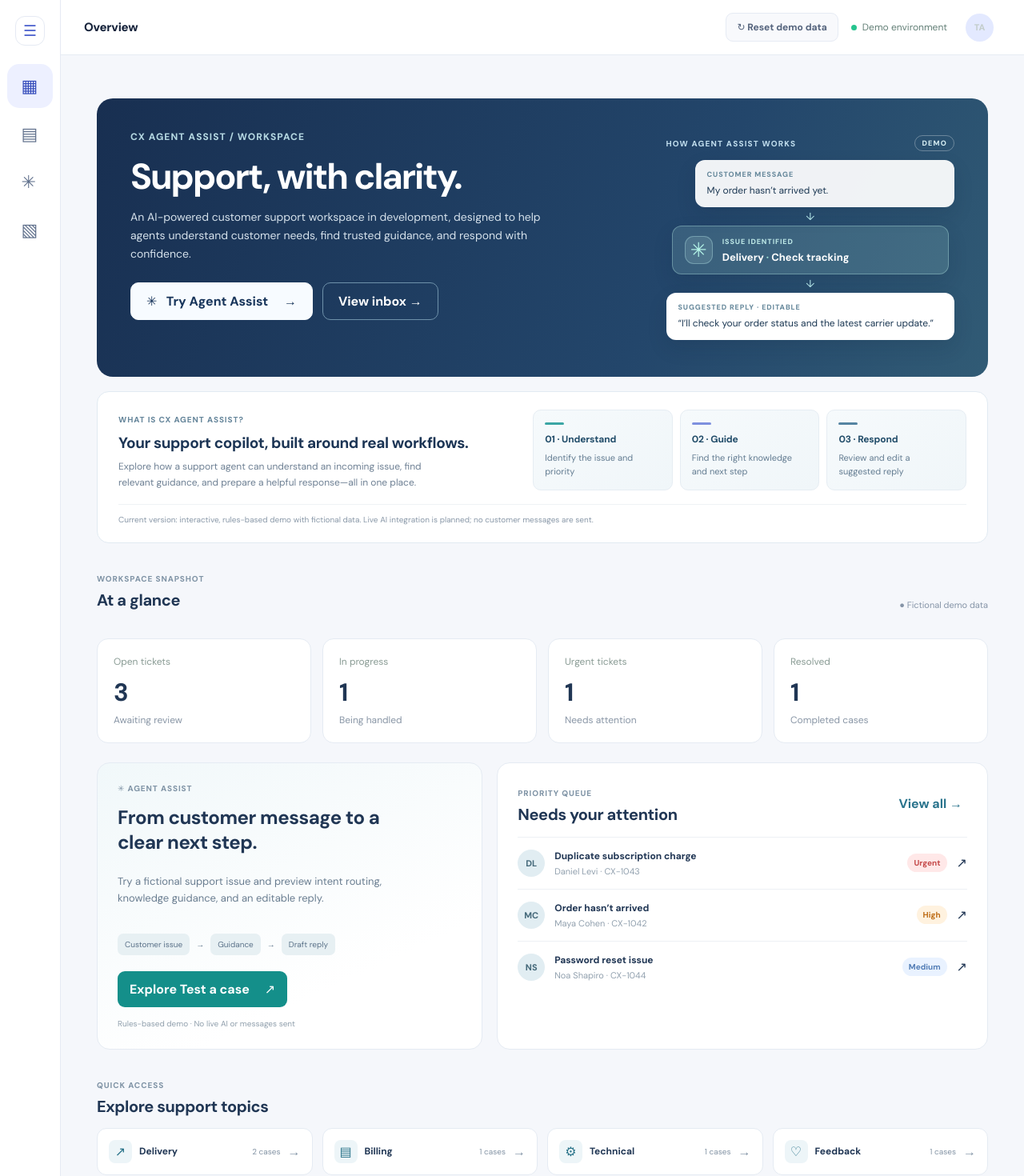
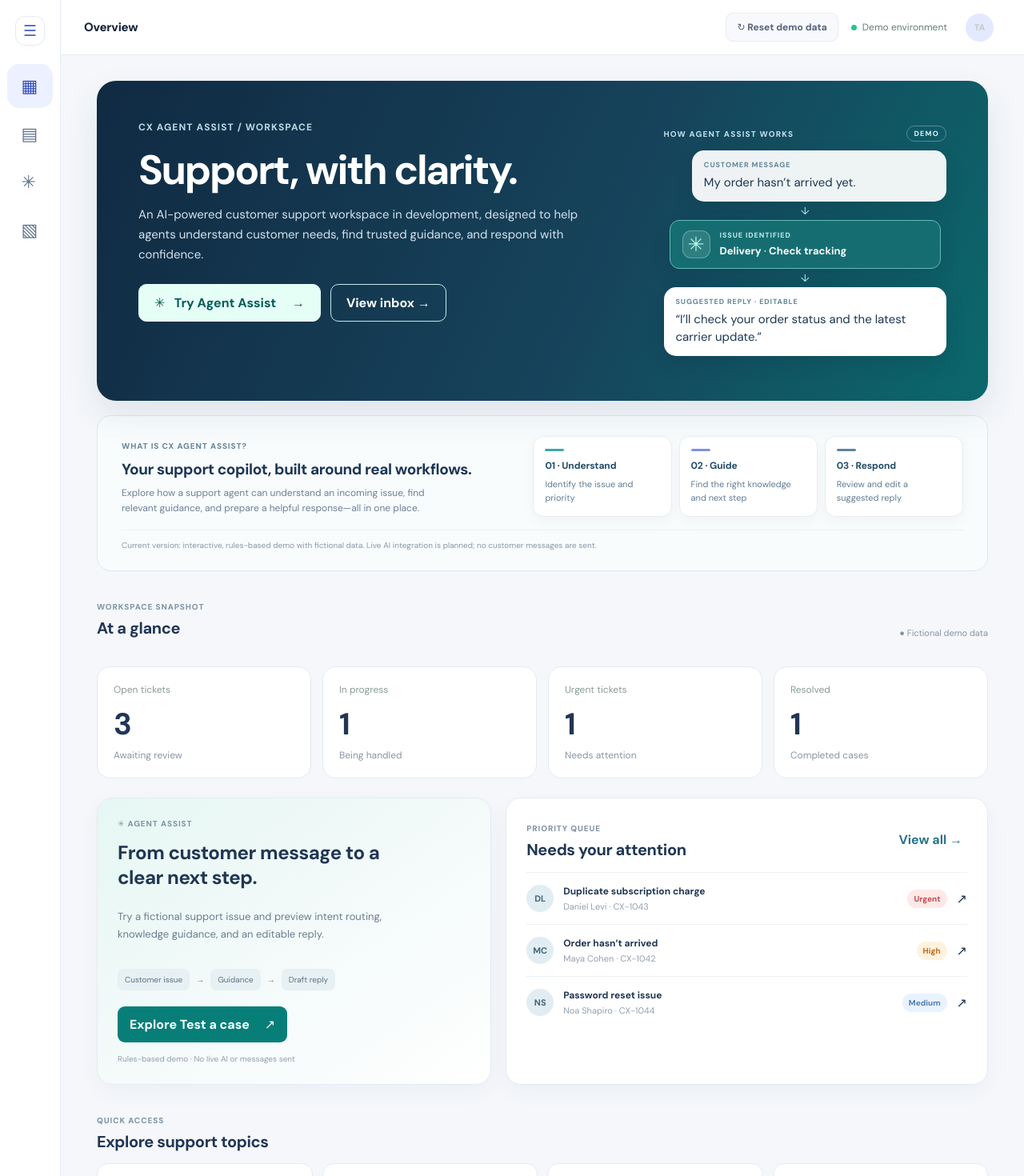
Before and after one commit to tamtam888/CX-Agent-Assist, a React (Vite) app: page / in a window 1280 px wide. Shown: the top 1470 px of the page at 80% size. Built offline with nearby package versions, Linux system fonts and the light colour scheme.

Commit message:
Redesign dashboard hierarchy and make case chat the primary visual workspace

```diff
--- a/src/calm-workspace.css
+++ b/src/calm-workspace.css
@@ -166,3 +166,40 @@
 .cx-workflow-connector{text-align:center;color:#b5e6e9;font-size:13px;line-height:13px}
 @media(max-width:900px){.cx-dashboard-hero-art.cx-hero-workflow{width:min(100%,350px);min-height:245px}}
 @media(max-width:600px){.cx-dashboard-hero-art.cx-hero-workflow{margin:20px 0 0;width:100%;max-width:390px;min-height:auto}.cx-workflow-message,.cx-workflow-insight,.cx-workflow-draft{padding:11px 13px}}
+
+
+/* Visual redesign v2: operational dashboard + conversation-first case lab */
+.cx-dashboard{max-width:1360px!important;padding-top:32px!important}
+.cx-dashboard-hero{background:linear-gradient(115deg,#102a42 0%,#16435b 56%,#0b686c 100%)!important;border-radius:24px!important;min-height:330px!important;padding:46px 52px!important;box-shadow:0 18px 44px #12395119}
+.cx-dashboard-hero h1{font-size:clamp(40px,4vw,58px)!important;max-width:620px}
+.cx-dashboard-hero p{font-size:15px!important;max-width:560px!important}
+.cx-dashboard-hero .cx-welcome-primary{background:#e6fff6!important;color:#075c58!important;border-color:#e6fff6!important}
+.cx-dashboard-hero .cx-welcome-secondary{border-color:#c7e7e5!important}
+.cx-dashboard-hero-art.cx-hero-workflow{width:min(100%,390px)!important}
+.cx-workflow-message,.cx-workflow-draft{border-radius:15px!important}
+.cx-workflow-insight{background:#166d71!important;border-color:#60bdb5!important}
+.cx-product-intro{border-radius:18px!important;background:#f9fcfd!important;border-color:#dce9ed!important;padding:25px 30px!important}
+.cx-product-intro-steps>div{background:#fff!important;border-radius:13px!important;box-shadow:0 5px 15px #1a3a590a}
+.cx-dashboard-metrics>div{border-radius:17px!important;box-shadow:0 8px 25px #16354e0b!important}
+.cx-dashboard-metrics>div strong{font-size:38px!important}
+.cx-dashboard-lower{grid-template-columns:minmax(0,.9fr) minmax(0,1.1fr)!important}
+.cx-ai-entry,.cx-dashboard-queue{border-radius:19px!important;box-shadow:0 9px 27px #173a500b!important}
+.cx-ai-entry{background:linear-gradient(145deg,#e6f7f3,#f6fbfb 60%,#fff)!important}
+.cx-ai-entry>button{background:#087e78!important}
+.cx-dashboard-topic-list button{min-height:65px;border-radius:14px!important}
+.cx-dashboard button:focus-visible,.cx-case-page button:focus-visible{outline:3px solid #40b9b0;outline-offset:3px}
+.cx-case-page{max-width:1500px!important}
+.cx-case-layout{grid-template-columns:minmax(0,.9fr) minmax(0,1.1fr)!important;gap:24px!important;align-items:stretch!important}
+.cx-case-left{display:flex;flex-direction:column;gap:16px}
+.cx-case-layout .cx-case-form{border-radius:20px!important;border:1px solid #dce8ed!important;box-shadow:0 8px 28px #15364e0a!important}
+.cx-chat-preview{position:sticky!important;top:80px!important;border-radius:20px!important;border:1px solid #dce8ed!important;box-shadow:0 12px 36px #12394c12!important}
+.cx-chat-head{background:linear-gradient(100deg,#f3fbf9,#fff)!important;padding:20px!important}
+.cx-chat-head>img{width:56px!important;height:56px!important;border:2px solid #fff;box-shadow:0 3px 12px #16455b1c}
+.cx-chat-head strong{font-size:18px!important}
+.cx-chat-body{min-height:460px!important;background:linear-gradient(#f5f9fb,#f8fbfa)!important;padding:25px!important}
+.cx-chat-customer{background:#dff4ed!important;border-color:#c6e9de!important;max-width:84%!important}
+.cx-chat-agent>div{box-shadow:0 5px 18px #1339510d}
+.cx-chat-foot{background:#fff!important;padding:16px!important}
+@media(max-width:1050px){.cx-case-layout{grid-template-columns:1fr!important}.cx-chat-preview{position:static!important}.cx-chat-body{min-height:300px!important}}
+@media(max-width:960px){.cx-dashboard-lower{grid-template-columns:1fr!important}.cx-dashboard-hero{padding:34px!important}}
+@media(max-width:590px){.cx-dashboard-hero{padding:26px!important;min-height:0!important}.cx-dashboard-hero h1{font-size:37px!important}.cx-chat-body{padding:16px!important}}
```
